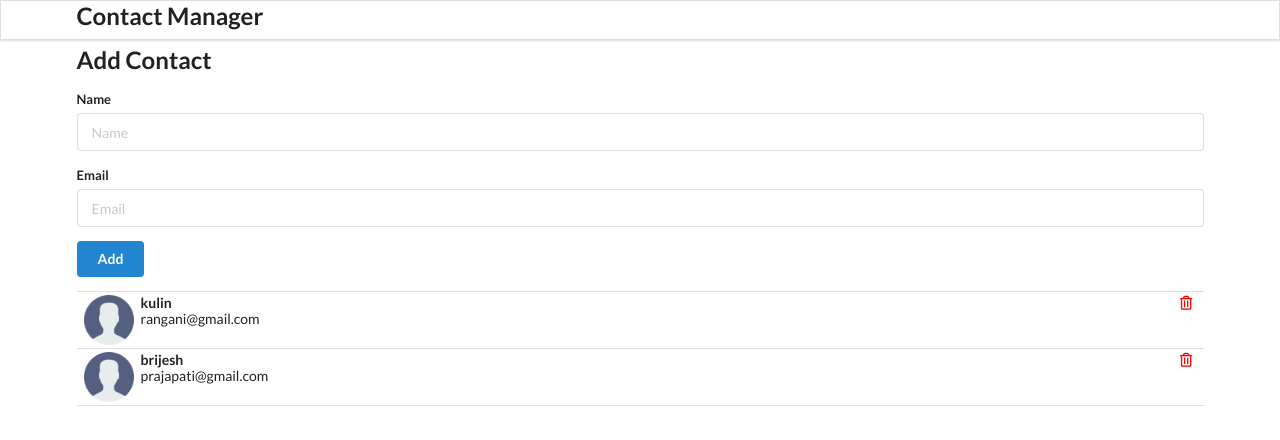
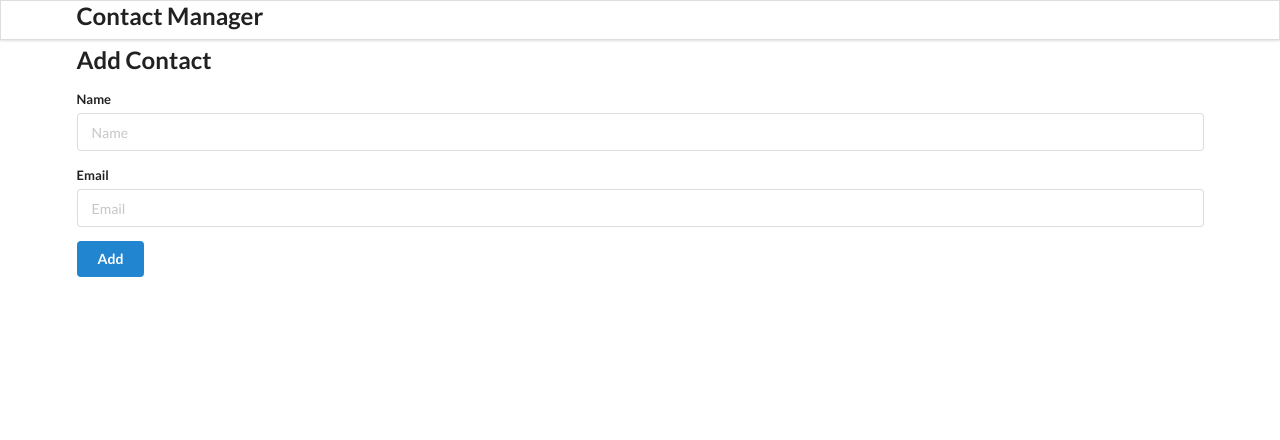
Before and after one commit to kulinrangani/contact-app-react, a React (Create React App) app: page / in a window 1280 px wide. Shown: the top 440 px of the page. Built offline with nearby package versions, Linux system fonts and the light colour scheme.

Commit message:
Added function witch will adde value of name and email on click into consol

```diff
--- a/src/Components/AddContact.js
+++ b/src/Components/AddContact.js
@@ -1,19 +1,43 @@
 import React, { Component } from "react";
 
 class AddContact extends Component {
+  state = {
+    name: "",
+    email: "",
+  };
+  add = (e) => {
+    e.preventDefault();
+    if (this.state.name === "" || this.state.email === "") {
+      alert("Field can not be empty");
+      return;
+    }
+    console.log(this.state);
+  };
   render() {
     return (
       <div className="ui main">
         <br></br>
         <h2>Add Contact</h2>
-        <form className="ui form">
+        <form className="ui form" onSubmit={this.add}>
           <div className="field">
             <label>Name</label>
-            <input type="text" name="name" placeholder="Name" />
+            <input
+              type="text"
+              name="name"
+              placeholder="Name"
+              value={this.state.name}
+              onChange={(e) => this.setState({ name: e.target.value })}
+            />
           </div>
           <div className="field">
             <label>Email</label>
-            <input type="text" name="email" placeholder="Email" />
+            <input
+              type="text"
+              name="email"
+              placeholder="Email"
+              value={this.state.email}
+              onChange={(e) => this.setState({ email: e.target.value })}
+            />
           </div>
           <button className="ui button blue">Add</button>
         </form>
--- a/src/Components/App.js
+++ b/src/Components/App.js
@@ -1,20 +1,10 @@
+import React, { useState } from "react";
 import AddContact from "./AddContact";
 import ContactList from "./ContactList";
 import Header from "./Header";
 
 function App() {
-  const contacts = [
-    {
-      id: "1",
-      name: "kulin",
-      email: "rangani@gmail.com",
-    },
-    {
-      id: "2",
-      name: "brijesh",
-      email: "prajapati@gmail.com",
-    },
-  ];
+  const [contacts, setcontcts] = useState([]);
   return (
     <div className="ui container">
       <Header />
--- a/src/Components/ContactCard.js
+++ b/src/Components/ContactCard.js
@@ -8,7 +8,7 @@
         className="ui avtar image"
         src={user}
         alt="user"
-        style={{ height: "50px", width: "50px" }}
+        style={{ height: "40px", width: "40px" }}
       />
       <div className="content">
         <div className="header">{name}</div>
```
